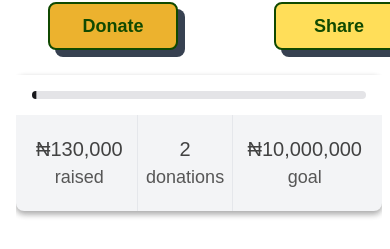
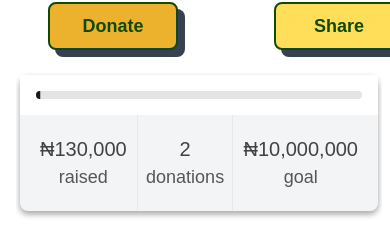
Before and after one commit to meenarh/chainfundit, a Next.js app: page / in a window 390 px wide. Shown: the part 796-1045 px from the top of the page. Built offline with nearby package versions, Linux system fonts and the light colour scheme; a web font is replaced by a local one.

Commit message:
Update Main.tsx

```diff
--- a/src/components/Main.tsx
+++ b/src/components/Main.tsx
@@ -155,7 +155,7 @@ const Main = (props: Props) => {
           </div>
 
 
-          <div className="md:hidden block bg-gray-100 shadow-3xl rounded-lg h-[136px] mt-24">
+          <div className="md:hidden block bg-gray-100 shadow-3xl rounded-lg h-[136px] mt-24 mx-1">
             <div className="bg-white p-4">
               <Progress value={1.3} />
             </div>
```
